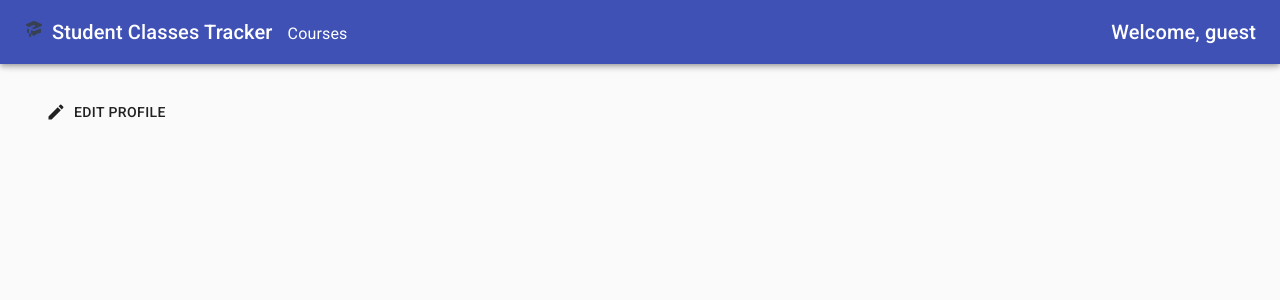
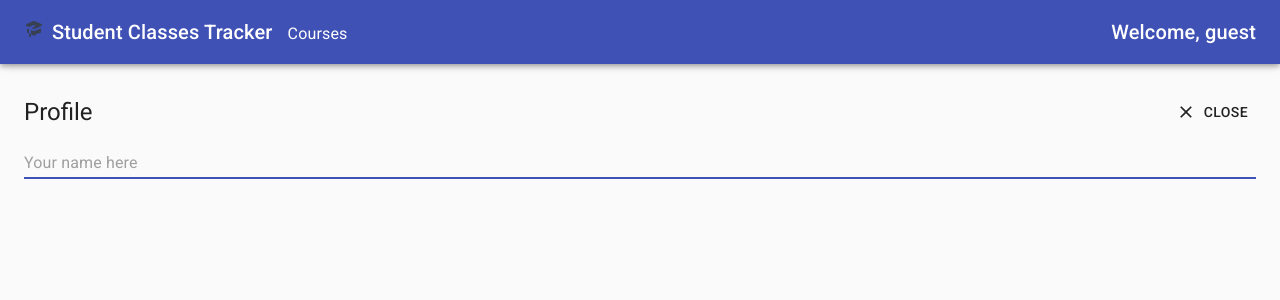
Before and after one commit to nstranquist/bdpa-class, a React (Create React App) app: page /profile in a window 1280 px wide. Shown: the top 300 px of the page. Built offline with nearby package versions, Linux system fonts and the light colour scheme.

Commit message:
use react router's useLocation to add conditional rendering logic to the profile page

```diff
--- a/src/components/ProfileName.jsx
+++ b/src/components/ProfileName.jsx
@@ -1,20 +1,30 @@
-import { useState } from 'react'
+import { useEffect, useState } from 'react'
 import { Box, Button, TextField, Typography } from "@material-ui/core"
 import { useProfile } from '../context/ProfileContext'
 import { Close, Edit } from '@material-ui/icons'
+import { useLocation } from 'react-router-dom'
+
+// Could use route params, then use this on home page and profile page with slightly different behavior
 
 export const ProfileName = () => {
   const context = useProfile()
+  const location = useLocation()
   const [showForm, setShowForm] = useState(false)
 
-  // Could use route params, then use this on home page and profile page with slightly different behavior
+  useEffect(() => {
+    console.log({location}) // we get: hash, key, pathname, search, state
+    if(location.pathname && location.pathname === '/profile') {
+      // if we are on the profile page, let's make the form shown by default
+      setShowForm(true)
+    }
+  }, [location])
 
   const toggleShowForm = () => setShowForm(!showForm)
 
   return (
     <Box style={{paddingTop: '30px'}}>
       {!showForm && (
-        <Button startIcon={<Edit />} onClick={toggleShowForm} variant="primary" style={{marginLeft: 10}}>
+        <Button startIcon={<Edit />} onClick={toggleShowForm} color="primary" style={{marginLeft: 10}}>
           Edit Profile
         </Button>
       )}
@@ -24,10 +34,10 @@ export const ProfileName = () => {
           <Typography variant="h5" component="h2" style={{display:'flex',justifyContent:'space-between',alignItems:'center'}}>
             <span>Profile</span>
             <Button startIcon={<Close />} onClick={toggleShowForm} style={{marginLeft: 10}}>
-              Cancel
+              Close
             </Button>
           </Typography>
-          <TextField placeholder="Your name here" value={context.name} onChange={(e) => context.setName(e.target.value)} onSubmit={toggleShowForm} margin="normal" fullWidth />
+          <TextField placeholder="Your name here" value={context.name} onChange={(e) => context.setName(e.target.value)} onSubmit={toggleShowForm} margin="normal" fullWidth autoFocus={location.pathname === '/profile'} />
         </>
       )}
     </Box>
```
